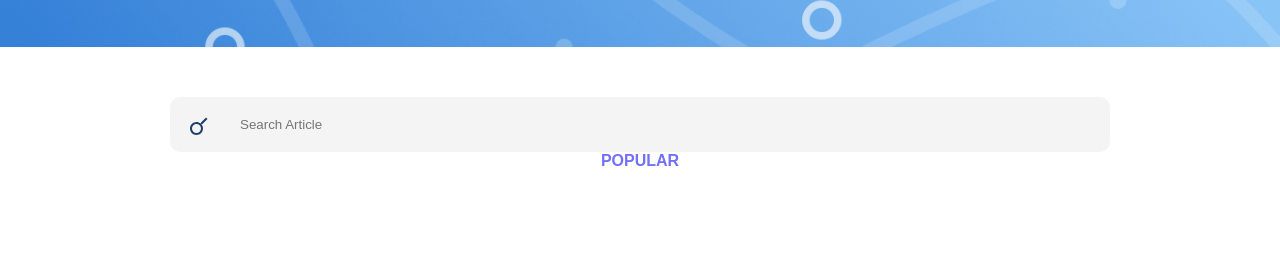
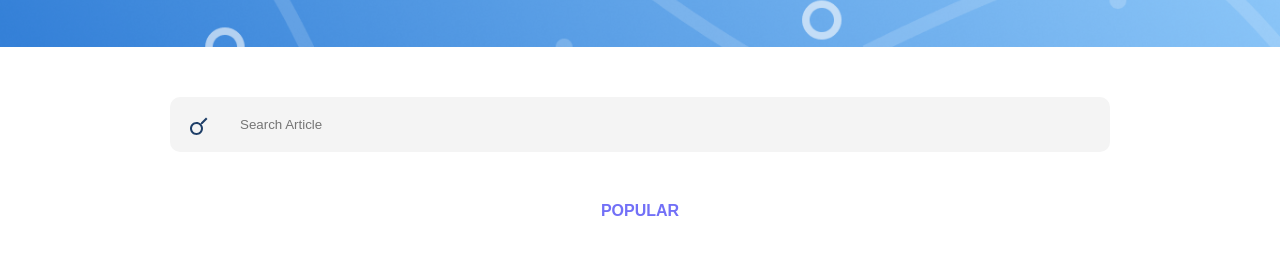
Before and after one commit to Data-Stream/salaz, a plain HTML site: page first/index.html in a window 1280 px wide. Shown: the part 322-576 px from the top of the page. Drawn offline with Linux system fonts and the light colour scheme.

Commit message:
margin-top for main

```diff
--- a/first/style.css
+++ b/first/style.css
@@ -68,3 +68,6 @@ a {
     color: #7270F7;
     font-weight: 900;
 }
+main {
+    margin-top: 50px;
+}
```
